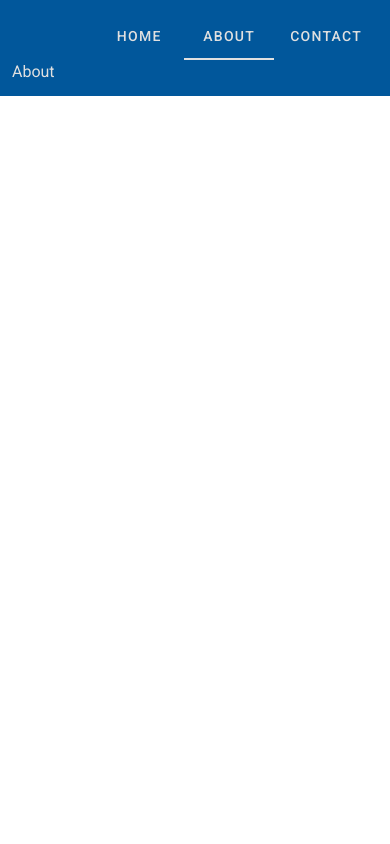
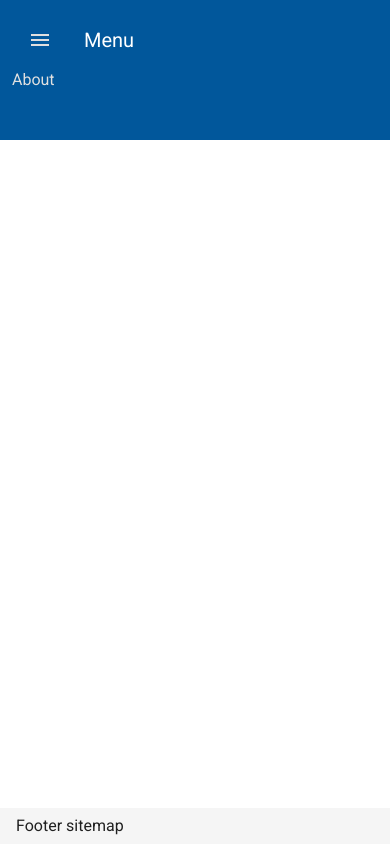
Before and after one commit to Heltzel/homepage, a Vue app: page /about in a window 390 px wide. Built offline with nearby package versions, Linux system fonts and the light colour scheme.

Commit message:
Responsive navigatiton drawer
only vissible on small screens.
Event bus data emitting.

```diff
--- a/src/App.vue
+++ b/src/App.vue
@@ -1,11 +1,14 @@
 <template>
   <v-app>
-    <v-content>
-      <v-container class="text-color--text background-color">
-        <TheNavbar />
+    <v-container class="text-color--text background-color">
+      <TheNavbar />
+      <v-content>
         <router-view> </router-view>
-      </v-container>
-    </v-content>
+      </v-content>
+      <v-footer app>
+        Footer sitemap
+      </v-footer>
+    </v-container>
   </v-app>
 </template>
 
@@ -15,7 +18,7 @@ import TheNavbar from "@/components/TheNavbar";
 export default {
   name: "App",
   components: {
-    TheNavbar,
+    TheNavbar
   },
 };
 </script>
--- a/src/components/TheNavbar.vue
+++ b/src/components/TheNavbar.vue
@@ -1,5 +1,14 @@
 <template>
   <nav>
+    <v-toolbar color="background-color" dark flat class=" d-sm-flex d-md-none">
+      <v-app-bar-nav-icon
+        text-color--text
+        @click="drawer"
+        class=" text-color--text"
+      ></v-app-bar-nav-icon>
+      <v-toolbar-title>Menu</v-toolbar-title>
+    </v-toolbar>
+    <v-toolbar color="background-color" dark flat class="d-none d-md-block">
       <v-tabs
         v-model="tab"
         background-color="background-color"
@@ -15,11 +24,19 @@
           {{ tab.name }}
         </v-tab>
       </v-tabs>
+    </v-toolbar>
+    <TheNavigationDrawer app />
   </nav>
 </template>
 
 <script>
+import { bus } from "../main";
+import TheNavigationDrawer from "@/components/TheNavigationDrawer";
+
 export default {
+  components: {
+    TheNavigationDrawer,
+  },
   data() {
     return {
       tab: null,
@@ -30,6 +47,11 @@ export default {
       ],
     };
   },
+  methods: {
+    drawer() {
+      bus.$emit("drawer", true);
+    },
+  },
 };
 </script>
 
--- /dev/null
+++ b/src/components/TheNavigationDrawer.vue
@@ -0,0 +1,30 @@
+<template>
+  <nav>
+    <v-navigation-drawer
+      class="background-color "
+      v-model="drawer"
+      absolute
+      temporary
+    >
+    </v-navigation-drawer>
+  </nav>
+</template>
+
+<script>
+import { bus } from "../main";
+
+export default {
+  data() {
+    return {
+      drawer: false,
+    };
+  },
+  created() {
+    bus.$on("drawer", (data) => {
+      this.drawer = true;
+    });
+  },
+};
+</script>
+
+<style scoped></style>
--- a/src/main.js
+++ b/src/main.js
@@ -1,20 +1,21 @@
-import Vue from 'vue'
-import App from './App.vue'
-import router from './router'
-import store from './store'
-import vuetify from './plugins/vuetify';
+import Vue from "vue";
+import App from "./App.vue";
+import router from "./router";
+import store from "./store";
+import vuetify from "./plugins/vuetify";
 
-Vue.config.productionTip = false
+Vue.config.productionTip = false;
 
+export const bus = new Vue();
 
 new Vue({
   router,
   store,
   vuetify,
   watch: {
-  '$route'(to, from) {
-    document.title = to.meta.title || 'Homepage Marc Heltzel'
-  }
-},
-  render: h => h(App)
-}).$mount('#app')
+    $route(to, from) {
+      document.title = to.meta.title || "Homepage Marc Heltzel";
+    },
+  },
+  render: (h) => h(App),
+}).$mount("#app");
--- a/src/plugins/vuetify.js
+++ b/src/plugins/vuetify.js
@@ -1,6 +1,6 @@
-import Vue from 'vue';
-import Vuetify from 'vuetify/lib';
-import colors from 'vuetify/lib/util/colors'
+import Vue from "vue";
+import Vuetify from "vuetify/lib";
+import colors from "vuetify/lib/util/colors";
 
 Vue.use(Vuetify);
 
@@ -8,12 +8,12 @@ export default new Vuetify({
   theme: {
     themes: {
       light: {
-        primary: colors.red.darken1, // #E53935
-        secondary: colors.red.lighten4, // #FFCDD2
+        // primary: colors.red.darken1, // #E53935
+        // secondary: colors.red.lighten4, // #FFCDD2
         accent: colors.indigo.base, // #3F51B5
         "background-color": colors.lightBlue.darken4, // #01579B
-        "text-color": colors.grey.lighten2 // #E0E0E0
+        "text-color": colors.grey.lighten2, // #E0E0E0
       },
     },
-  }
-})
+  },
+});
```
Lines whose indentation alone changed are shown as unchanged.
